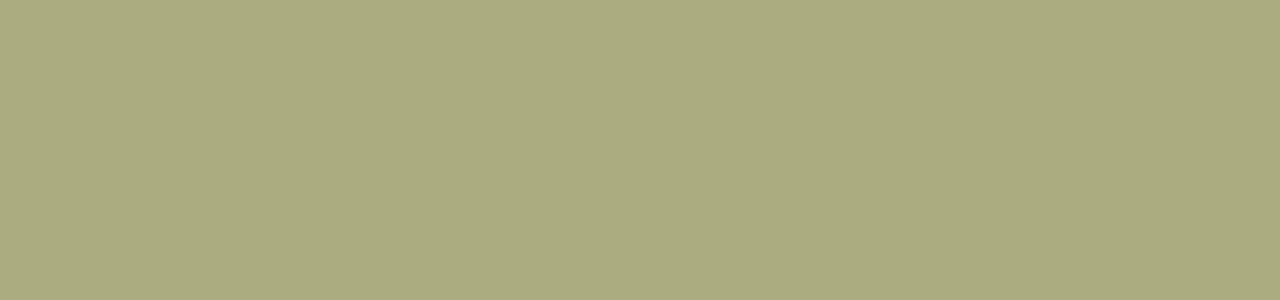
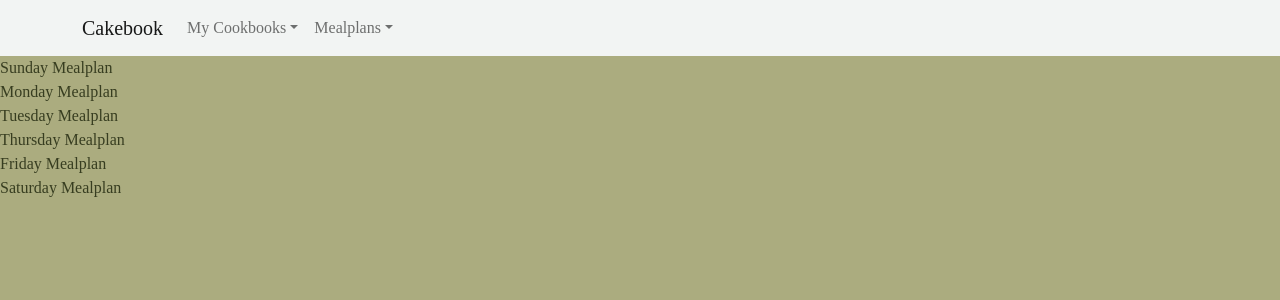
Before and after one commit to okasten-depaul/cakebook-frontend, a React (Create React App) app: page /mealplans/1 in a window 1280 px wide. Before the commit this address had no page. Shown: the top 300 px of the page. Built offline with nearby package versions, Linux system fonts and the light colour scheme.

Commit message:
add mealplan base pages

```diff
--- /dev/null
+++ b/src/api/mealplan.js
@@ -0,0 +1,24 @@
+const API_URL = 'somestring';
+
+export function getMealplans() {
+  return [
+    {
+      id: 1,
+      week: 'May 15-May 21',
+    },
+    {
+      id: 2,
+      week: 'May 22-May 28'
+    },
+    {
+      id: 3,
+      name: 'May 29 - June 4'
+    }
+  ]
+}
+
+export function createNewMealplan(week) {
+  //placeholder
+  //fetch(API_URL).then(r => r.json())
+  return true;
+}
--- a/src/components/Header.js
+++ b/src/components/Header.js
@@ -4,6 +4,7 @@ import Nav from "react-bootstrap/Nav";
 import NavDropdown from "react-bootstrap/NavDropdown";
 import Container from "react-bootstrap/Container";
 import * as cookbooksAPI from "../api/cookbook";
+import * as mealplansAPI from "../api/mealplan"
 
 const cookbookDropdownItems = () => {
   const cookbooks = cookbooksAPI.getCookbooks();
@@ -14,6 +15,21 @@ const cookbookDropdownItems = () => {
       <NavDropdown.Divider />,
       <NavDropdown.Item key="all" href="/cookbooks">View All Cookbooks</NavDropdown.Item>,
       <NavDropdown.Item key="new" href="/cookbooks/new">Create New Cookbook</NavDropdown.Item>
+    ]
+  )
+
+  return dropdownItems;
+}
+
+const mealPlanDropdownItems = () => {
+  const mealplans = mealplansAPI.getMealplans();
+  const dropdownItems = mealplans.map(mealplan => <NavDropdown.Item key={mealplan.id} href={`/mealplans/${mealplan.id}`}>{mealplan.week}</NavDropdown.Item>);
+
+  dropdownItems.push(
+    [
+      <NavDropdown.Divider />,
+      <NavDropdown.Item key="all" href="/mealplans">View All Mealplans</NavDropdown.Item>,
+      <NavDropdown.Item key="new" href="/mealplans/new">Create New Mealplan</NavDropdown.Item>
     ]
   )
 
@@ -31,6 +47,10 @@ function Header() {
           <NavDropdown title="My Cookbooks" id="basic-nav-dropdown">
             {cookbookDropdownItems()}
           </NavDropdown>
+          <NavDropdown title = "Mealplans" id = "basic-nav-dropdown">
+            {mealPlanDropdownItems()}
+
+          </NavDropdown>
         </Nav>
         </Navbar.Collapse>
       </Container>
--- a/src/index.js
+++ b/src/index.js
@@ -10,6 +10,8 @@ import App from './App';
 import Cookbook from './cookbook/Cookbook';
 import Cookbooks from './cookbook/Cookbooks';
 import CookbookForm from './cookbook/CookbookForm';
+import Mealplan from './mealplan/Mealplan';
+import Mealplans from './mealplan/Mealplans';
 import reportWebVitals from './reportWebVitals';
 
 const root = ReactDOM.createRoot(document.getElementById('root'));
@@ -21,7 +23,11 @@ root.render(
           <Route path=":id" element={<Cookbook />}/>
           <Route path="new" element={<CookbookForm />}/>
         </Route>
+        <Route path="mealplans" element = {<Mealplans />}>
+          <Route path=":id" element={<Mealplan />}/>
+        </Route>
       </Route>
+
     </Routes>
   </BrowserRouter>
 
--- /dev/null
+++ b/src/mealplan/Mealplan.js
@@ -0,0 +1,28 @@
+import React from 'react'
+
+const Mealplan = () => {
+  return (
+    <div>
+        <div>
+            Sunday Mealplan
+        </div>
+        <div>
+            Monday Mealplan
+        </div>
+        <div>
+            Tuesday Mealplan
+        </div>
+        <div>
+            Thursday Mealplan
+        </div>
+        <div>
+            Friday Mealplan
+        </div>
+        <div>
+            Saturday Mealplan
+        </div>
+    </div>
+  )
+}
+
+export default Mealplan
--- /dev/null
+++ b/src/mealplan/Mealplans.js
@@ -0,0 +1,36 @@
+import React, { useState, useEffect } from 'react';
+import { Outlet } from 'react-router-dom';
+import * as mealplansAPI from "../api/mealplan";
+
+function Mealplans() {
+  const [mealplans, setMealplans] = useState([]);
+  const isIndex = window.location.pathname === "/mealplans";
+
+  const createMealplansList = () => {
+    return mealplans.map(mealplan => <a href={`${mealplan.id}`} className="centerItem" key={mealplan.id}>{mealplan.week}</a>)
+  }
+
+  const indexPage = () => {
+    return(
+      <div className="centerContainer mealplanIndex">
+        <h1 className="title">My Mealplans</h1>
+        {createMealplansList()}
+      </div>
+    )
+  }
+
+  useEffect(() => {
+    const mealplans = mealplansAPI.getMealplans();
+    setMealplans(mealplans);
+    // .then(mealplans => setMealplans(mealplans))
+  }, [])
+
+  return (
+    <div>
+      {isIndex ? indexPage() : <Outlet/>}
+    </div>
+
+  )
+}
+
+export default Mealplans;
```
